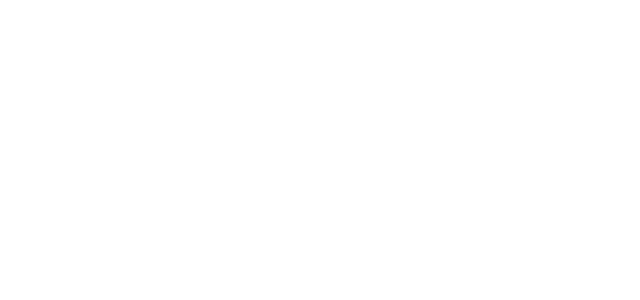
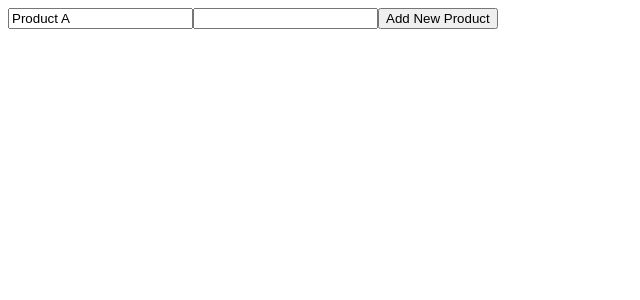
Before and after one commit to sontv8/web502-we17306, a React (Vite) app in the folder we17306-react/: page /admin/products/1/update in a window 1280 px wide. Before the commit this address had no page. Shown: the top 300 px of the page, without its empty margins (0-640 px from the left). Built offline with nearby package versions, Linux system fonts and the light colour scheme; data requests are answered from the project's data file.

Commit message:
Buổi 8: cập nhật sản phẩm

```diff
--- a/we17306-react/db.json
+++ b/we17306-react/db.json
@@ -30,8 +30,8 @@
       "id": 7
     },
     {
-      "name": "abcd",
-      "price": "500",
+      "name": "abcd updated",
+      "price": "500000",
       "id": 8
     }
   ]
--- a/we17306-react/src/App.jsx
+++ b/we17306-react/src/App.jsx
@@ -4,10 +4,11 @@
 import ProductsPage from './pages/Products'
 import React, { useEffect, useState } from 'react'
 import ProductDetailPage from './pages/ProductDetail'
-import { addProduct, deleteProduct, getAllProduct } from './api/product'
+import { addProduct, deleteProduct, getAllProduct, updateProduct } from './api/product'
 import Dashboard from './pages/admin/Dashboard'
 import ProductManagementPage from './pages/admin/ProductManagement'
 import AddProductPage from './pages/admin/AddProduct'
+import UpdateProductPage from './pages/admin/UpdateProduct'
 
 function App() {
   const [products, setProduct] = useState([])
@@ -23,7 +24,9 @@
   const onHandleAdd = (product) => {
     addProduct(product).then(() => setProduct([...products, product]))
   }
-  const onHandleUpdate = (product) => { }
+  const onHandleUpdate = (product) => {
+    updateProduct(product).then(() => setProduct(products.map((item) => item.id == product.id ? product : item)))
+  }
   return (
     <div className="App">
       <Routes>
@@ -33,6 +36,7 @@
         <Route path='/admin' element={<Dashboard />} />
         <Route path='/admin/products' element={<ProductManagementPage products={products} onRemove={onHandleRemove} />} />
         <Route path='/admin/products/add' element={<AddProductPage onAdd={onHandleAdd} />} />
+        <Route path='/admin/products/:id/update' element={<UpdateProductPage onUpdate={onHandleUpdate} products={products} />} />
       </Routes>
     </div>
   )
--- /dev/null
+++ b/we17306-react/src/pages/admin/UpdateProduct.jsx
@@ -0,0 +1,33 @@
+import React, { useEffect, useState } from 'react'
+import { useParams, useNavigate } from 'react-router-dom'
+
+const UpdateProductPage = (props) => {
+    const navigate = useNavigate() //khởi tạo navigate dùng để chuyển trang
+    const { id } = useParams() //lấy ra id từ url
+    const [product, setProduct] = useState({}) //khởi tạo state để set giá trị cho product
+    const [inputValue, setInputValue] = useState({}) //khởi tạo state để set giá trị cho inputValue
+    useEffect(() => { //chạy khi component được render
+        const currentProduct = props.products.find((item) => item.id == id) //tìm product hiện tại có id trùng với id trên url và gán cho
+        setProduct(currentProduct) //gán lại giá trị cho product
+    })
+    const onHandleChange = (e) => { //hàm xử lý khi input thay đổi
+        const { name, value } = e.target //lấy ra name và value của input (destructuring)
+        setInputValue({ ...inputValue, [name]: value }) //gán giá trị cho state
+    }
+    const onHandleSubmit = (e) => { //hàm xử lý khi submit form
+        e.preventDefault();
+        props.onUpdate({ ...product, ...inputValue }) //gọi hàm onUpdate từ props
+        navigate('/admin/products') //chuyển về trang /admin/products
+    }
+    return (
+        <div>
+            <form action="" onSubmit={onHandleSubmit}>
+                <input type="text" placeholder='Product Name' onChange={onHandleChange} name='name' defaultValue={product?.name} />
+                <input type="number" onChange={onHandleChange} name='price' defaultValue={product?.price} />
+                <button type="submit">Add New Product</button>
+            </form>
+        </div >
+    )
+}
+
+export default UpdateProductPage
```
